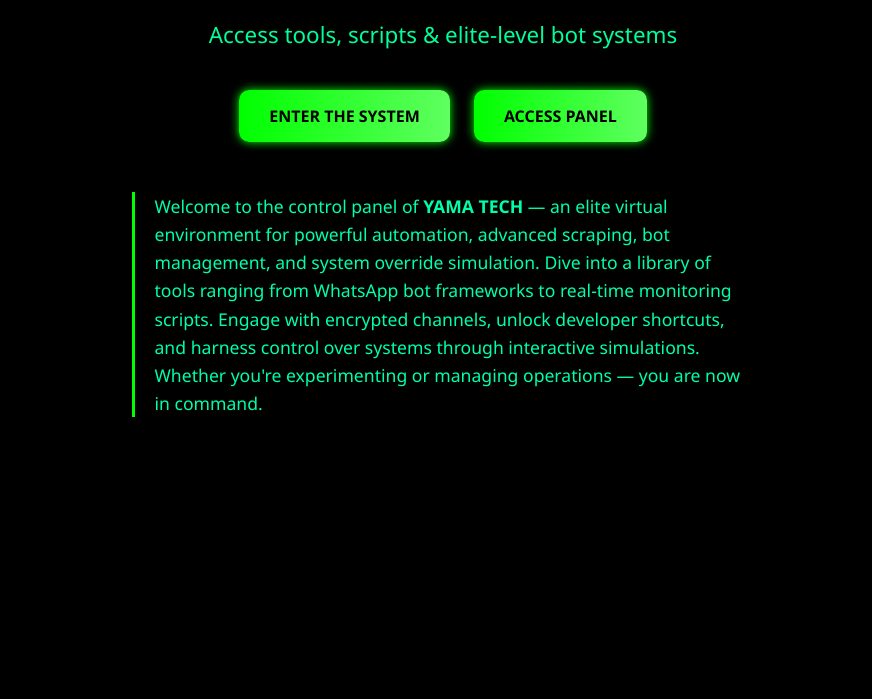
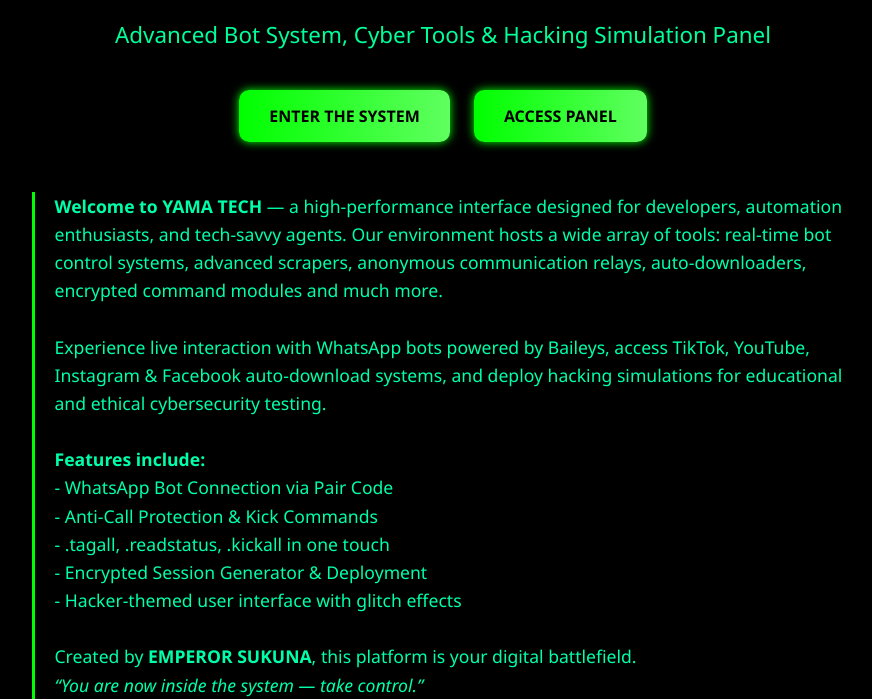
Before and after one commit to MRC-Tech999/YAMA-Tech-Official, a plain HTML site: page index.html in a window 1280 px wide. Shown: the part 217-916 px from the top of the page, without its empty margins (197-1069 px from the left). Before the commit the page ends 800 px from the top, so only its background shows below. Drawn offline with Linux system fonts and the light colour scheme.

Commit message:
Update index.html

```diff
--- a/index.html
+++ b/index.html
@@ -1,8 +1,8 @@
 <!DOCTYPE html>
 <html lang="en">
 <head>
-  <meta charset="UTF-8">
-  <meta name="viewport" content="width=device-width, initial-scale=1">
+  <meta charset="UTF-8" />
+  <meta name="viewport" content="width=device-width, initial-scale=1.0"/>
   <title>YAMA TECH — Accueil</title>
   <style>
     body {
@@ -10,14 +10,14 @@
       font-family: 'Segoe UI', monospace;
       background-color: #000;
       color: #00ff00;
-      overflow: hidden;
+      overflow-x: hidden;
     }
 
     .container {
       text-align: center;
       padding-top: 100px;
-      z-index: 1;
       position: relative;
+      z-index: 2;
     }
 
     h1 {
@@ -58,6 +58,17 @@
       box-shadow: 0 0 20px #00ff00;
     }
 
+    .description {
+      max-width: 800px;
+      margin: 40px auto 0;
+      color: #00ffaa;
+      font-size: 1.1em;
+      line-height: 1.6em;
+      border-left: 3px solid #00ff00;
+      padding-left: 20px;
+      text-align: left;
+    }
+
     @keyframes hackerGradient {
       0% {background-position: 0% 50%;}
       50% {background-position: 100% 50%;}
@@ -78,33 +89,48 @@
       100% {text-shadow: 0 0 5px #00ff00;}
     }
 
-    .description {
-      max-width: 600px;
-      margin: 0 auto;
-      color: #00ffaa;
-      font-size: 1.1em;
-      line-height: 1.6em;
-      border-left: 3px solid #00ff00;
-      padding-left: 20px;
-      margin-top: 40px;
-      text-align: left;
+    #video-bg {
+      position: fixed;
+      top: 0; left: 0;
+      width: 100vw;
+      height: 100vh;
+      object-fit: cover;
+      z-index: -1;
+      filter: brightness(0.1);
     }
   </style>
 </head>
 <body>
 
+  <!-- Background Video (facultatif, à activer si tu veux un fond animé) -->
+  <!-- <video autoplay muted loop id="video-bg">
+    <source src="your-background.mp4" type="video/mp4" />
+  </video> -->
+
   <div class="container">
     <h1>YAMA TECH INTERFACE</h1>
-  <p>Access tools, scripts & elite-level bot systems</p>
+    <p>Advanced Bot System, Cyber Tools & Hacking Simulation Panel</p>
 
     <a href="#" class="btn">ENTER THE SYSTEM</a>
     <a href="https://marc.mazxa.com" target="_blank" class="panel-btn">ACCESS PANEL</a>
 
     <div class="description">
-    Welcome to the control panel of <strong>YAMA TECH</strong> — an elite virtual environment for powerful automation, advanced scraping,
-    bot management, and system override simulation. Dive into a library of tools ranging from WhatsApp bot frameworks to real-time
-    monitoring scripts. Engage with encrypted channels, unlock developer shortcuts, and harness control over systems through
-    interactive simulations. Whether you're experimenting or managing operations — you are now in command.
+      <strong>Welcome to YAMA TECH</strong> — a high-performance interface designed for developers, automation enthusiasts, and tech-savvy agents.
+      Our environment hosts a wide array of tools: real-time bot control systems, advanced scrapers, anonymous communication relays, auto-downloaders,
+      encrypted command modules and much more.<br><br>
+
+      Experience live interaction with WhatsApp bots powered by Baileys, access TikTok, YouTube, Instagram & Facebook auto-download systems,
+      and deploy hacking simulations for educational and ethical cybersecurity testing.<br><br>
+
+      <strong>Features include:</strong><br>
+      - WhatsApp Bot Connection via Pair Code<br>
+      - Anti-Call Protection & Kick Commands<br>
+      - .tagall, .readstatus, .kickall in one touch<br>
+      - Encrypted Session Generator & Deployment<br>
+      - Hacker-themed user interface with glitch effects<br><br>
+
+      Created by <strong>EMPEROR SUKUNA</strong>, this platform is your digital battlefield.<br>
+      <em>“You are now inside the system — take control.”</em>
     </div>
   </div>
 
```
Lines whose indentation alone changed are shown as unchanged.
